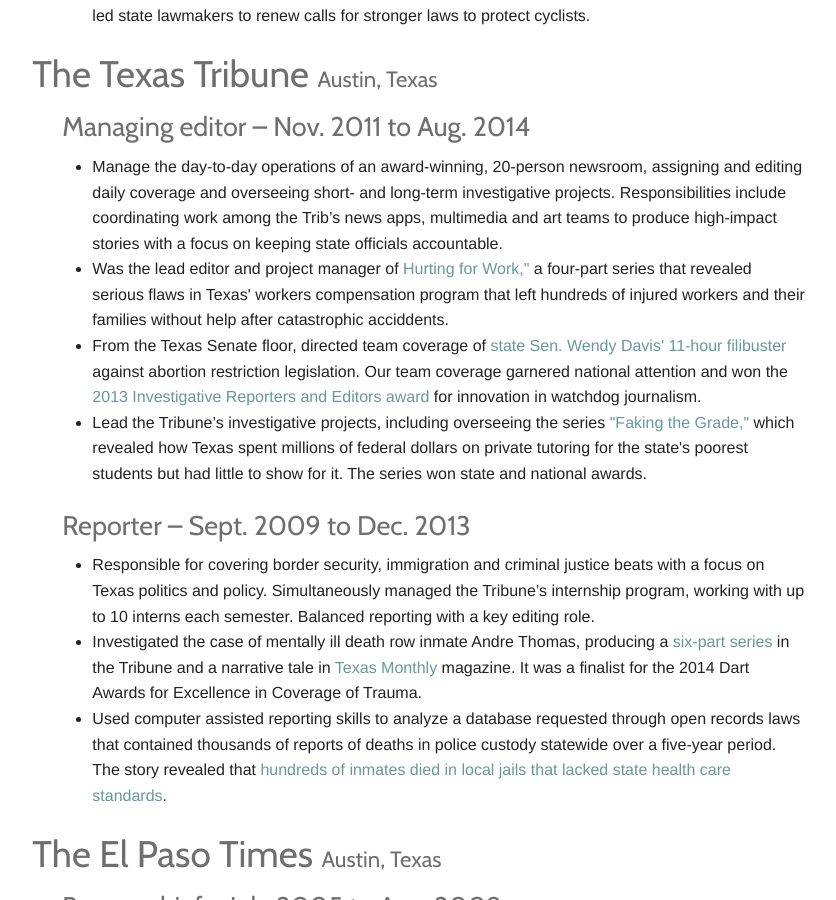
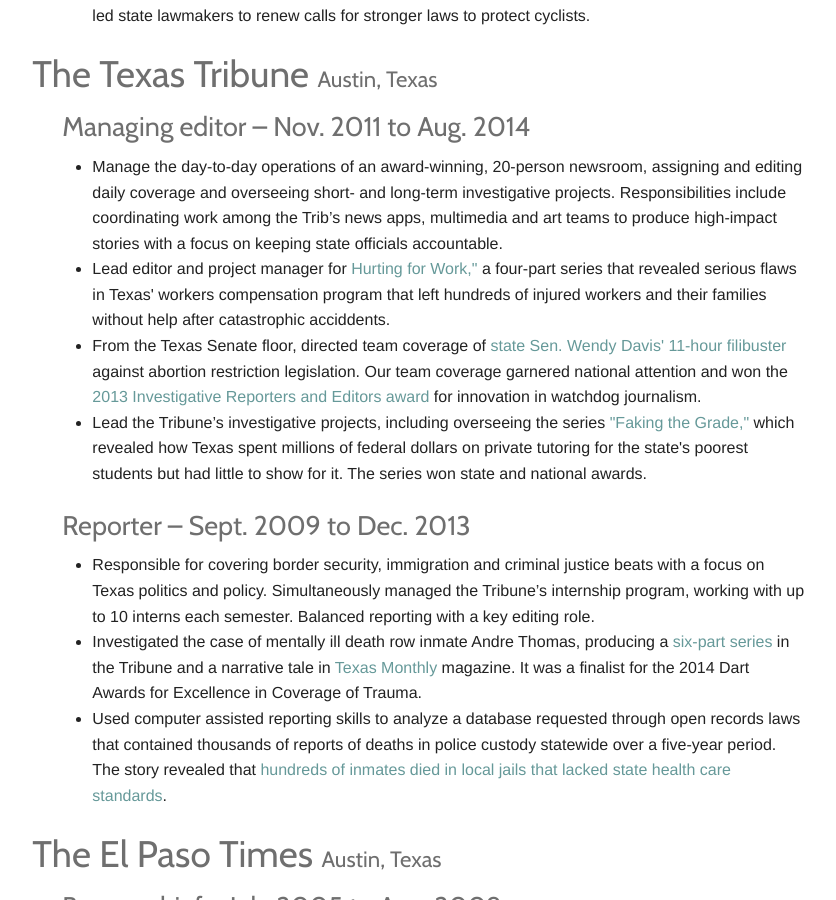
Before and after one commit to BrandiGrissom/resume, a Jekyll site: the page built from index.html, in a window 1280 px wide and 900 px high, scrolled down 511 px. Shown: the whole window, without its empty margins (236-1072 px from the left). Built offline with Jekyll 4.4.1, drawn with Linux system fonts in a browser that asks for light colours.

Commit message:
Update index.html

```diff
--- a/index.html
+++ b/index.html
@@ -45,7 +45,7 @@
         stories with a focus on keeping state officials accountable. </li>
 
       <li>
-        Was the lead editor and project manager of
+        Lead editor and project manager for
         <a href="http://apps.texastribune.org/hurting-for-work/">Hurting for Work,"</a>
         a four-part series that revealed serious flaws in Texas' workers compensation
         program that left hundreds of injured workers and their families without help
```
